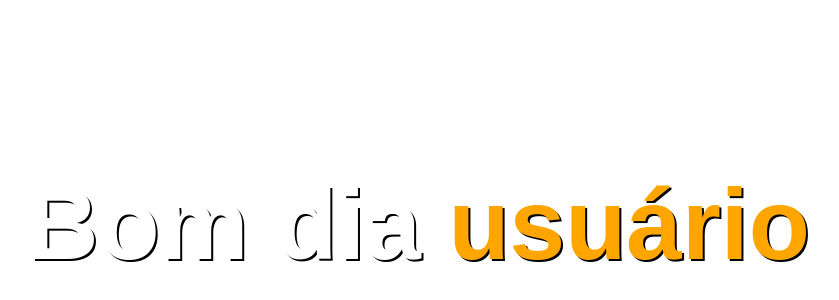
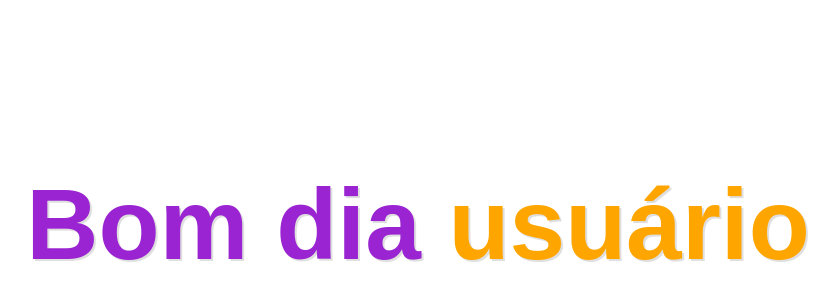
Before and after one commit to kasanys/Notion_widget, a plain HTML site: page index.html in a window 1280 px wide. Shown: the part 176-476 px from the top of the page, without its empty margins (222-1061 px from the left). Drawn offline with Linux system fonts and the light colour scheme.

Commit message:
Update index.html

```diff
--- a/index.html
+++ b/index.html
@@ -2,7 +2,7 @@
 <html>
 <head>
   <meta charset="UTF-8">
-  <title>Saudação</title>
+  <title>Bagui Notion</title>
   <style>
     body {
       text-align: center;
@@ -14,17 +14,21 @@
     }
 
     h1 {
-      font-size: 100px;
+     font-size: 100px;
       font-family: 'Heavitas', sans-serif;
-      color: white;
-      text-shadow: 2px 2px black;
+      color: #9a24d1; /* Alterar a cor da fonte para #9a24d1 */
+      text-shadow: 2px 2px rgba(128, 128, 128, 0.25); /* Diminuir a opacidade da sombra para 25% */
+      -webkit-user-select: none; /* Desabilita seleção no Safari */
+      -moz-user-select: none; /* Desabilita seleção no Firefox */
+      -ms-user-select: none; /* Desabilita seleção no IE 10+ */
+      user-select: none; /* Desabilita seleção na maioria dos navegadores */
     }
 
     span {
       color: orange;
     }
   </style>
-  <link rel="stylesheet" type="text/css" href="caminho/para/a/fonte/Heavitas.css">
+  <link rel="stylesheet" type="text/css" href="Notion_widget/HEAVITAS.woff2">
 </head>
 <body>
   <h1 id="saudacao"></h1>
```
